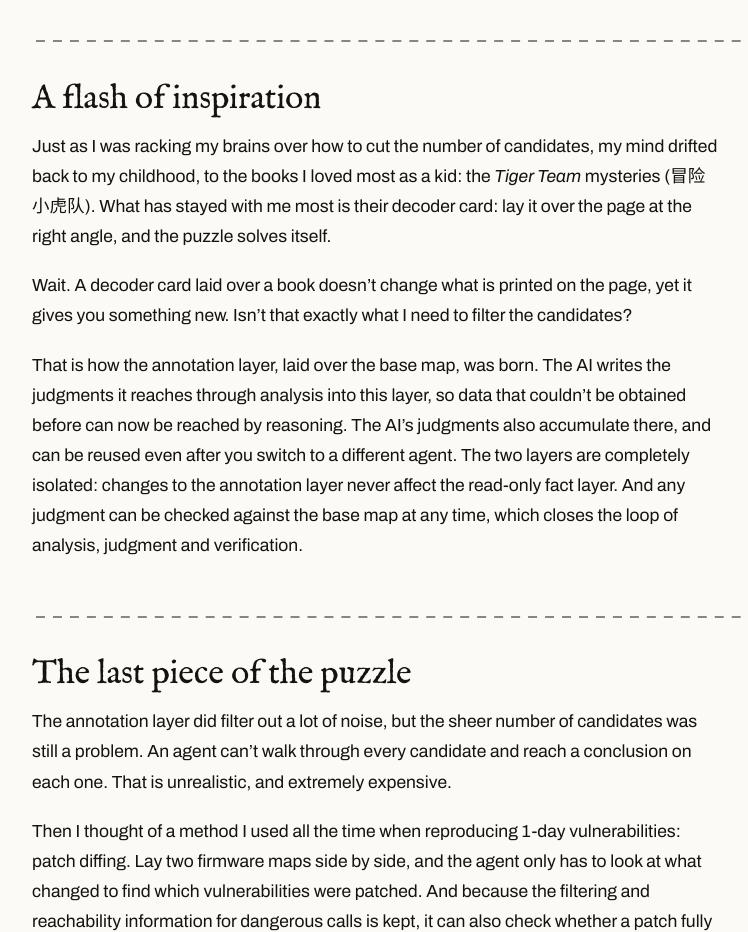
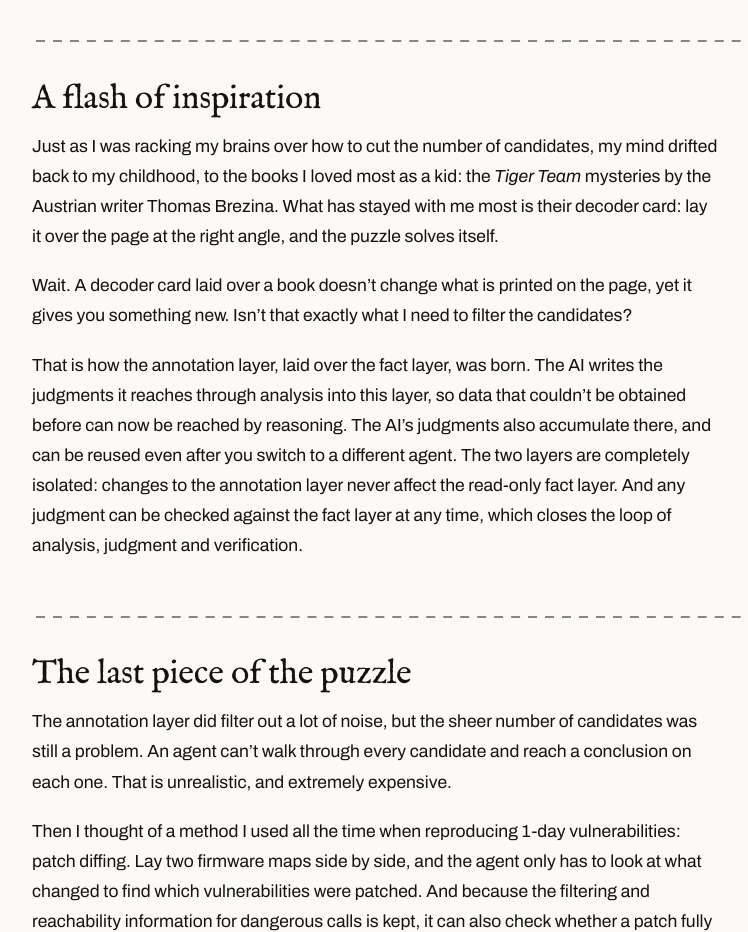
Before and after one commit to JoeyZzZzZz/tmap.tools, an Eleventy site: page src/blog/replace-myself-first.md in a window 1280 px wide. Shown: the part 3160-4092 px from the top of the page, without its empty margins (300-1048 px from the left). Built offline with nearby package versions, Linux system fonts and the light colour scheme; Eleventy itself is replaced by a stand-in of ours; files that its build step writes are made by us from their sources.

Commit message:
Update blog

```diff
--- a/src/blog/replace-myself-first.md
+++ b/src/blog/replace-myself-first.md
@@ -56,11 +56,11 @@ Of course, once it was actually built, a lot of the data really couldn’t be ob
 
 ## A flash of inspiration
 
-Just as I was racking my brains over how to cut the number of candidates, my mind drifted back to my childhood, to the books I loved most as a kid: the *Tiger Team* mysteries (冒险小虎队). What has stayed with me most is their decoder card: lay it over the page at the right angle, and the puzzle solves itself.
+Just as I was racking my brains over how to cut the number of candidates, my mind drifted back to my childhood, to the books I loved most as a kid: the *Tiger Team* mysteries by the Austrian writer Thomas Brezina. What has stayed with me most is their decoder card: lay it over the page at the right angle, and the puzzle solves itself.
 
 Wait. A decoder card laid over a book doesn’t change what is printed on the page, yet it gives you something new. Isn’t that exactly what I need to filter the candidates?
 
-That is how the annotation layer, laid over the base map, was born. The AI writes the judgments it reaches through analysis into this layer, so data that couldn’t be obtained before can now be reached by reasoning. The AI’s judgments also accumulate there, and can be reused even after you switch to a different agent. The two layers are completely isolated: changes to the annotation layer never affect the read-only fact layer. And any judgment can be checked against the base map at any time, which closes the loop of analysis, judgment and verification.
+That is how the annotation layer, laid over the fact layer, was born. The AI writes the judgments it reaches through analysis into this layer, so data that couldn’t be obtained before can now be reached by reasoning. The AI’s judgments also accumulate there, and can be reused even after you switch to a different agent. The two layers are completely isolated: changes to the annotation layer never affect the read-only fact layer. And any judgment can be checked against the fact layer at any time, which closes the loop of analysis, judgment and verification.
 
 ## The last piece of the puzzle
 
--- a/src/zh/blog/replace-myself-first.md
+++ b/src/zh/blog/replace-myself-first.md
@@ -60,7 +60,7 @@ translationKey: replace-myself-first
 
 等等，解密卡盖在书页上，既不改动原来的内容，又能读出新的内容，这不正是我要的、能筛选候选的东西吗？
 
-就这样，覆盖在底图之上的标注层诞生了。AI 把分析得出的判断写进这一层，之前拿不到的数据，现在可以通过推理补上；AI 的判断也能积累下来，换一个 agent 照样能用。两层数据完全隔离，标注层怎么改都不会影响只读的事实层。每条判断随时都能拿底图的数据来核对，分析、判断、核验就这样连成了一个闭环。
+就这样，覆盖在事实层之上的标注层诞生了。AI 把分析得出的判断写进这一层，之前拿不到的数据，现在可以通过推理补上；AI 的判断也能积累下来，换一个 agent 照样能用。两层数据完全隔离，标注层怎么改都不会影响只读的事实层。每条判断随时都能拿事实层的数据来核对，分析、判断、核验就这样连成了一个闭环。
 
 ## 最后一块拼图
 
```
